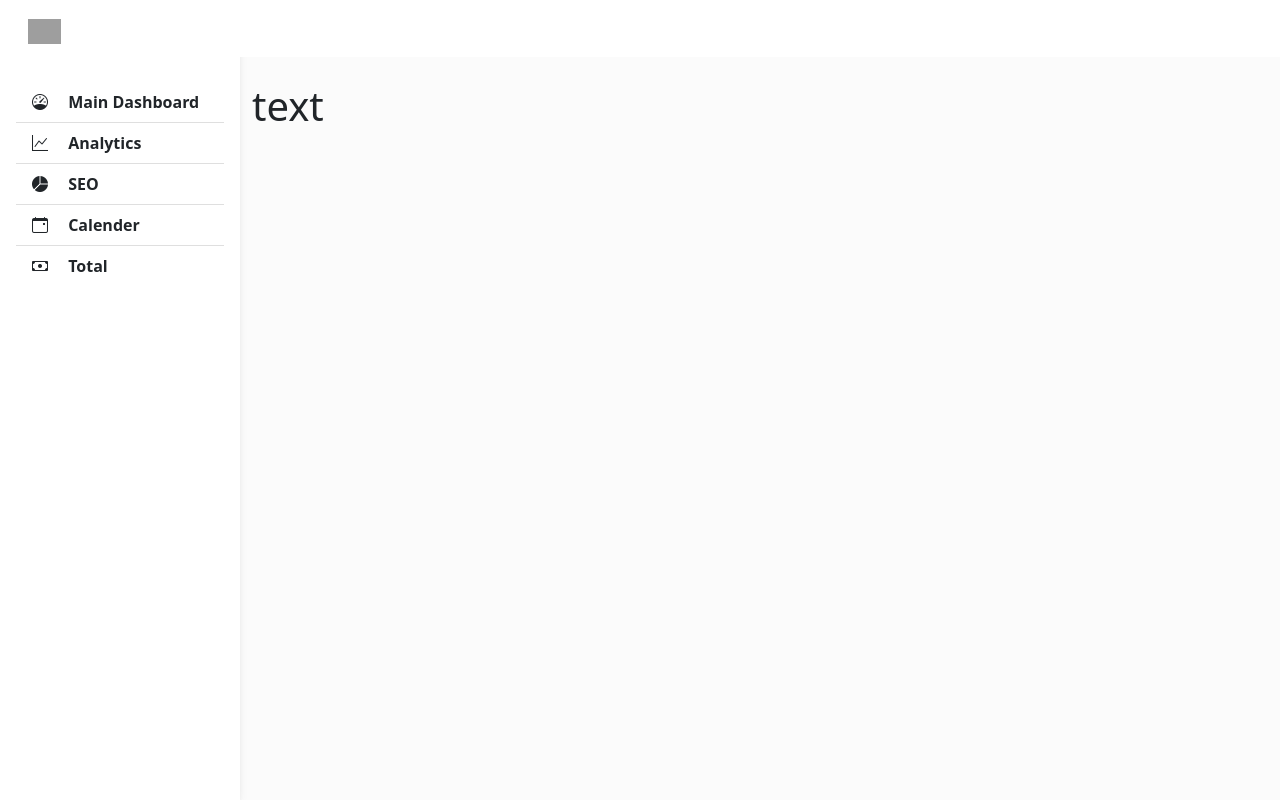
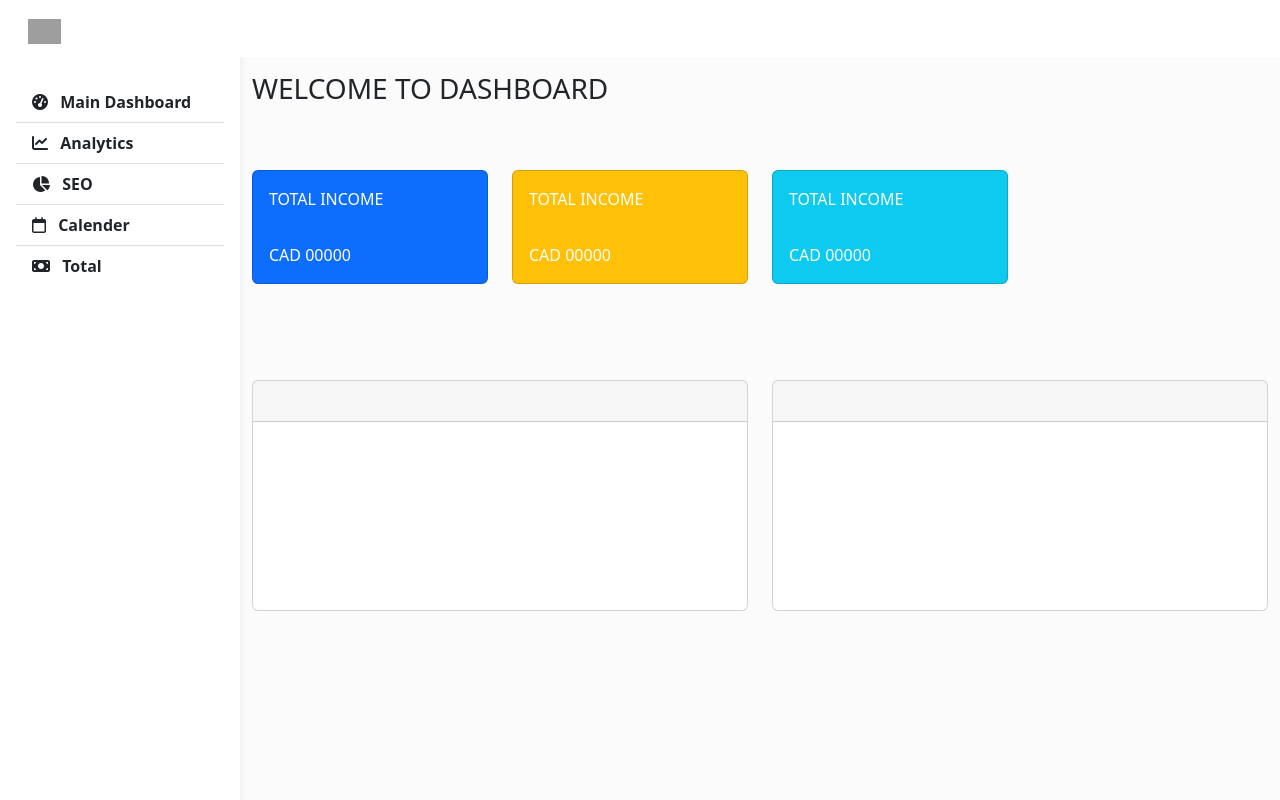
Before and after one commit to ryancho-hakhyeon/Budget-Dashboard, a Flask app: page / in a window 1280 px wide. Run offline with Flask 2, Linux system fonts and the light colour scheme; a map, chart or similar area stays blank; some libraries are stand-ins or nearby versions; grey boxes are pictures that could not be loaded.

Commit message:
html and css....

```diff
--- a/app.py
+++ b/app.py
@@ -1,3 +1,4 @@
+
 from website import create_app
 
 app = create_app()
--- a/website/__init__.py
+++ b/website/__init__.py
@@ -8,9 +8,5 @@ def create_app():
     from .views import views
 
     app.register_blueprint(views, url_prefix='/')
-    # app.register_blueprint()
-    # app.register_blueprint()
-    # app.register_blueprint()
-    # app.register_blueprint()
 
     return app
--- a/website/static/styles/style.css
+++ b/website/static/css/style.css
@@ -1,9 +1,31 @@
+
+
 body {
     background-color: #fbfbfb;
 }
-@media (min-width: 991.98px) {
-    main {
-        padding-left: 240px;
+
+.container__content {
+    margin-top: 4.5rem;
+    margin-left: 15rem;
+}
+
+#container__dashboard {
+    position: relative;
+    display: flex;
+    flex-direction: column;
+    justify-content: space-between;
+    min-width: 0;
+    flex-grow: 1;
+    margin-left: -225px;
+}
+
+@media (min-width: 991px) {
+    #container__dashboard {
+        margin-left: 0;
+        transition: margin 0.15s ease-in-out;
+    }
+    #card-container {
+        margin-top: 3.5rem;
     }
 }
 
@@ -19,7 +41,10 @@ body {
     z-index: 600;
 }
 
-@media (max-width: 991.98px) {
+@media (max-width: 992px) {
+    #card-container {
+        margin-top: 2rem;
+    }
     .sidebar {
         width: 100%;
     }
--- a/website/templates/base.html
+++ b/website/templates/base.html
@@ -5,7 +5,6 @@
     <meta name="viewport"
           content="width=device-width,
           initial-scale=1.0">
-
     <link
         href="https://cdn.jsdelivr.net/npm/bootstrap@5.2.0/dist/css/bootstrap.min.css"
         rel="stylesheet"
@@ -14,18 +13,14 @@
     />
     <link
       rel="stylesheet"
-      href="https://stackpath.bootstrapcdn.com/font-awesome/4.7.0/css/font-awesome.min.css"
-      crossorigin="anonymous"
+      type="text/css"
+      href="{{ url_for('static', filename='css/style.css') }}"
     />
-    <link
-      rel="stylesheet"
-      href="https://cdn.jsdelivr.net/npm/bootstrap-icons@1.9.1/font/bootstrap-icons.css"
-    />
-    <link
-      rel="stylesheet"
-      type="text/css"
-      href="{{ url_for('static', filename='styles/style.css') }}"
-    />
+    <script
+        src="https://kit.fontawesome.com/df1546e33f.js"
+        crossorigin="anonymous">
+    </script>
+    <title>{% block title %} {% endblock %}</title>
 </head>
 <body>
     <header>
@@ -34,23 +29,23 @@
             <div class="position-sticky">
                 <div class="list-group list-group-flush mx-3 mt-4">
                     <a href="/" class="list-group-item list-group-item-action py-2 ripple">
-                        <i class="bi bi-speedometer me-3"></i>
-                        <span class="fw-semibold fs-6">Main Dashboard</span>
+                        <i class="fa-solid fa-gauge-high me-2"></i>
+                        <span class="fw-semibold fs-6 ">Main Dashboard</span>
                     </a>
-                    <a href="/" class="list-group-item list-group-item-action py-2 ripple">
-                        <i class="bi bi-graph-up me-3"></i>
+                    <a href="/Analytics" class="list-group-item list-group-item-action py-2 ripple">
+                        <i class="fa-solid fa-chart-line me-2"></i>
                         <span class="fw-semibold fs-6">Analytics</span>
                     </a>
                     <a href="/" class="list-group-item list-group-item-action py-2 ripple">
-                        <i class="bi bi-pie-chart-fill me-3"></i>
+                        <i class="fa-solid fa-chart-pie me-2"></i>
                         <span class="fw-semibold fs-6">SEO</span>
                     </a>
                     <a href="/" class="list-group-item list-group-item-action py-2 ripple">
-                        <i class="bi bi-calendar-event me-3"></i>
+                        <i class="fa-regular fa-calendar me-2"></i>
                         <span class="fw-semibold fs-6">Calender</span>
                     </a>
                     <a href="/" class="list-group-item list-group-item-action py-2 ripple">
-                        <i class="bi bi-cash me-3"></i>
+                        <i class="fa-solid fa-money-bill me-2"></i>
                         <span class="fw-semibold fs-6">Total</span>
                     </a>
                 </div>
@@ -76,27 +71,25 @@
                        src="https://mdbootstrap.com/img/logo/mdb-transaprent-noshadows.png"
                        height="25"
                        alt=""
-                       loading="lazy"
+
                      />
                 </a>
             </div>
         </nav>
     </header>
 
-    {% block body %} {% endblock %}
-    <script
-      src="https://code.jquery.com/jquery-3.2.1.slim.min.js"
-      integrity="sha384-KJ3o2DKtIkvYIK3UENzmM7KCkRr/rE9/Qpg6aAZGJwFDMVNA/GpGFF93hXpG5KkN"
-      crossorigin="anonymous"
-    ></script>
+    <div class="container__content">
+        {% block content %} {% endblock %}
+    </div>
+
     <script
         src="https://cdn.jsdelivr.net/npm/@popperjs/core@2.11.5/dist/umd/popper.min.js"
         integrity="sha384-Xe+8cL9oJa6tN/veChSP7q+mnSPaj5Bcu9mPX5F5xIGE0DVittaqT5lorf0EI7Vk"
         crossorigin="anonymous">
     </script>
     <script
-        src="https://cdn.jsdelivr.net/npm/bootstrap@5.2.0/dist/js/bootstrap.bundle.min.js"
-        integrity="sha384-A3rJD856KowSb7dwlZdYEkO39Gagi7vIsF0jrRAoQmDKKtQBHUuLZ9AsSv4jD4Xa"
+        src="https://cdn.jsdelivr.net/npm/bootstrap@5.2.0/dist/js/bootstrap.min.js"
+        integrity="sha384-ODmDIVzN+pFdexxHEHFBQH3/9/vQ9uori45z4JjnFsRydbmQbmL5t1tQ0culUzyK"
         crossorigin="anonymous">
     </script>
 </body>
--- a/website/templates/home.html
+++ b/website/templates/home.html
@@ -1,10 +1,60 @@
+
 {% extends 'base.html' %}
 
-{% block body %}
-<!--Main layout-->
-<main style="margin-top: 58px">
-  <div class="container pt-4">
-    <h1> text </h1>
+{% block title %} HOME {% endblock %}
+
+{% block content %}
+
+<div class="container" id="container__dashboard">
+  <h3>WELCOME TO DASHBOARD</h3>
+
+  <div class="row" style="margin-bottom:4.5rem" id="card-container">
+    <div class="col-xl-3 col-me-6">
+      <div class="card bg-primary text-white mb-4">
+        <div class="card-body">TOTAL INCOME</div>
+        <div class="card-body">CAD 00000</div>
+      </div>
+    </div>
+    <div class="col-xl-3 col-me-6">
+      <div class="card bg-warning text-white mb-4">
+        <div class="card-body">TOTAL INCOME</div>
+        <div class="card-body">CAD 00000</div>
+      </div>
+    </div>
+    <div class="col-xl-3 col-me-6">
+      <div class="card bg-info text-white mb-4">
+        <div class="card-body">TOTAL INCOME</div>
+        <div class="card-body">CAD 00000</div>
+      </div>
+    </div>
   </div>
-</main>
+
+  <div class="row">
+    <div class="col-xl-6">
+      <div class="card mb-4">
+        <div class="card-header">
+          <i class="fa-duotone fa-chart-mixed me-1"></i>
+
+        </div>
+        <div class="card-body">
+          <canvas></canvas>
+        </div>
+      </div>
+    </div>
+
+    <div class="col-xl-6">
+      <div class="card mb-4">
+        <div class="card-header">
+          <i class="fa-duotone fa-chart-pie me-1"></i>
+        </div>
+        <div class="card-body">
+          <canvas></canvas>
+        </div>
+      </div>
+    </div>
+  </div>
+
+</div>
+
+
 {% endblock %}
--- a/website/views.py
+++ b/website/views.py
@@ -3,6 +3,13 @@ from flask import Blueprint, render_template
 views = Blueprint('views', __name__)
 
 
+# home page
 @views.route('/')
-def home():
+@views.route('home')
+def home_page():
     return render_template('home.html')
+
+
+@views.route('/Analytics')
+def analytics_page():
+    return render_template('analytics.html')
```
Also changed, not shown: website/templates/analytics.html (added, +24 -0 lines), README.md.
